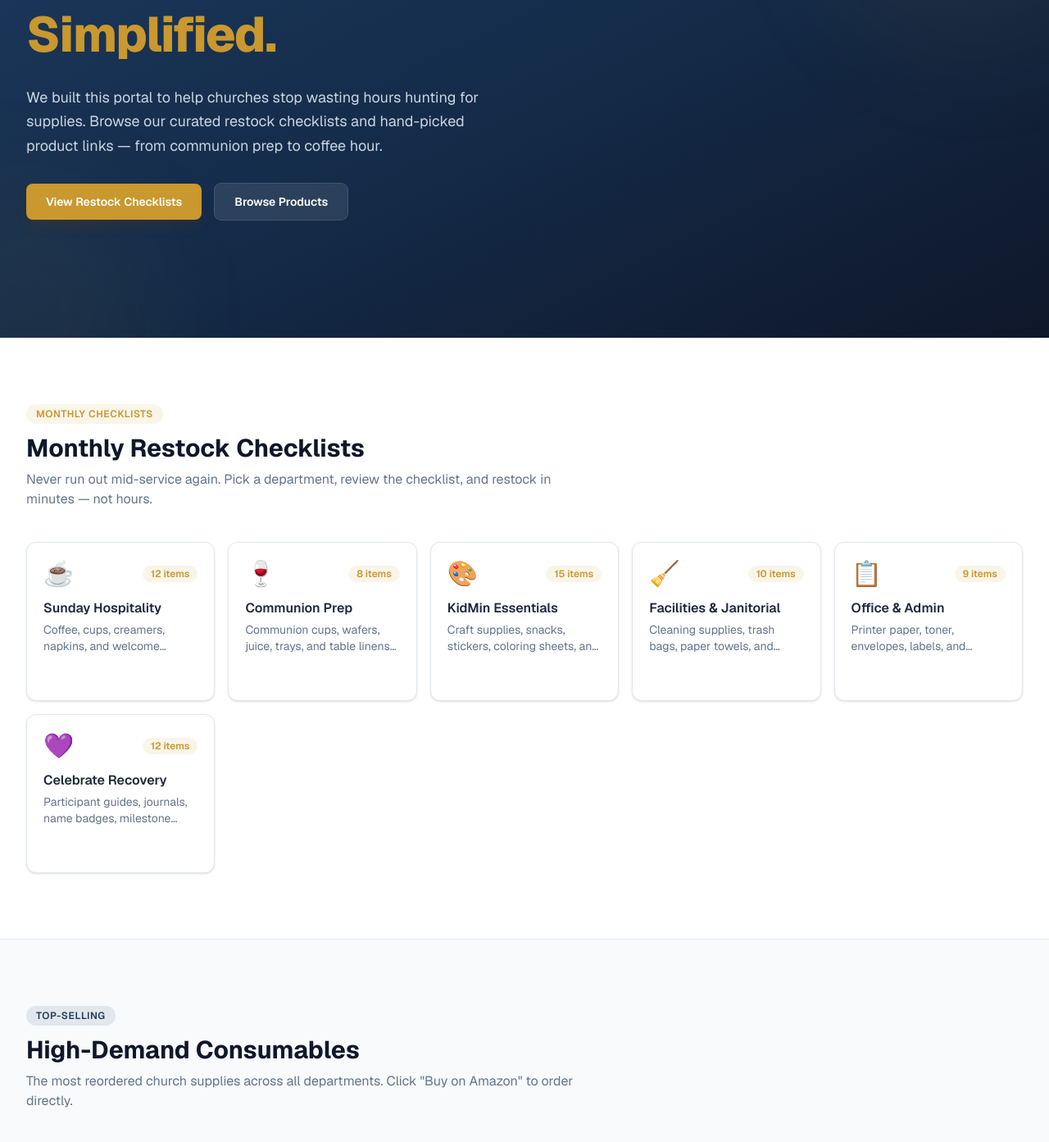
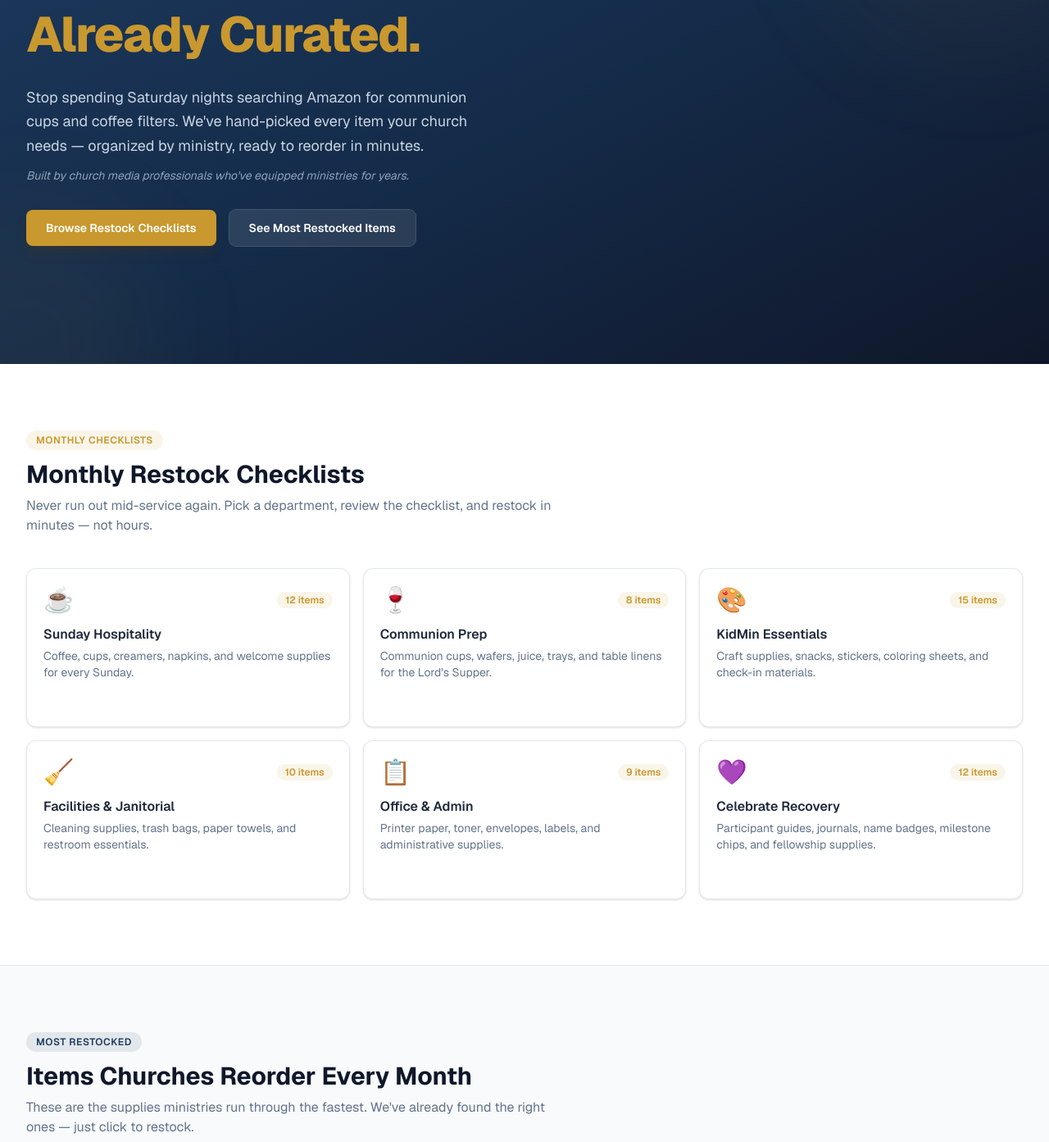
Before and after one commit to Power-Digital-Media/pastors-provision, a Next.js app: page / in a window 1280 px wide. Shown: the part 287-1680 px from the top of the page at 82% size. Built offline with nearby package versions, Linux system fonts and the light colour scheme.

Commit message:
copy: reframe site as trusted restock resource, soften CTAs, add PDM cross-sell

```diff
--- a/app/checklists/[slug]/page.tsx
+++ b/app/checklists/[slug]/page.tsx
@@ -114,7 +114,7 @@ export default async function ChecklistPage({
                   {item.description}
                 </p>
                 <div className="mt-4 flex items-center gap-1.5 text-xs font-semibold text-[var(--gold)] opacity-0 transition-opacity duration-200 group-hover:opacity-100">
-                  View on Amazon
+                  Restock This Item
                   <svg
                     className="h-3.5 w-3.5 transition-transform group-hover:translate-x-0.5"
                     fill="none"
--- a/app/page.tsx
+++ b/app/page.tsx
@@ -187,26 +187,30 @@ export default function HomePage() {
         <div className="relative mx-auto max-w-7xl px-4 py-20 sm:px-6 sm:py-28 lg:px-8 lg:py-36">
           <div className="max-w-2xl">
             <h1 className="text-3xl font-extrabold leading-tight tracking-tight text-white sm:text-4xl md:text-5xl lg:text-6xl">
-              Church Supplies,{" "}
-              <span className="text-[var(--gold)]">Simplified.</span>
+              Your Monthly Restock,{" "}
+              <span className="text-[var(--gold)]">Already Curated.</span>
             </h1>
             <p className="mt-4 text-base leading-relaxed text-slate-300 sm:text-lg sm:mt-6 max-w-xl">
-              We built this portal to help churches stop wasting hours hunting
-              for supplies. Browse our curated restock checklists and
-              hand-picked product links — from communion prep to coffee hour.
+              Stop spending Saturday nights searching Amazon for communion
+              cups and coffee filters. We&apos;ve hand-picked every item your
+              church needs — organized by ministry, ready to reorder in
+              minutes.
+            </p>
+            <p className="mt-3 text-sm text-slate-400 italic">
+              Built by church media professionals who&apos;ve equipped ministries for years.
             </p>
             <div className="mt-8 flex flex-col gap-3 sm:flex-row sm:gap-4">
               <a
                 href="#checklists"
                 className="inline-flex items-center justify-center rounded-lg bg-[var(--gold)] px-6 py-3 text-sm font-semibold text-white shadow-lg shadow-yellow-900/20 transition-all hover:bg-[var(--gold-light)] hover:shadow-xl active:scale-[0.97]"
               >
-                View Restock Checklists
+                Browse Restock Checklists
               </a>
               <a
                 href="#products"
                 className="inline-flex items-center justify-center rounded-lg bg-white/10 px-6 py-3 text-sm font-semibold text-white ring-1 ring-white/20 backdrop-blur-sm transition-all hover:bg-white/20 active:scale-[0.97]"
               >
-                Browse Products
+                See Most Restocked Items
               </a>
             </div>
           </div>
@@ -229,7 +233,7 @@ export default function HomePage() {
             </p>
           </div>
 
-          <div className="grid gap-4 sm:grid-cols-2 lg:grid-cols-3 xl:grid-cols-5">
+          <div className="grid gap-4 sm:grid-cols-2 lg:grid-cols-3">
             {checklists.map((cl) => (
               <ChecklistCard key={cl.title} {...cl} />
             ))}
@@ -246,14 +250,14 @@ export default function HomePage() {
           <div className="mb-10 flex flex-col gap-2 sm:flex-row sm:items-end sm:justify-between">
             <div>
               <span className="inline-block rounded-full bg-[var(--navy)]/10 px-3 py-1 text-xs font-semibold uppercase tracking-wider text-[var(--navy)] mb-3">
-                Top-Selling
+                Most Restocked
               </span>
               <h2 className="text-2xl font-bold text-[var(--slate-900)] sm:text-3xl">
-                High-Demand Consumables
+                Items Churches Reorder Every Month
               </h2>
               <p className="mt-2 max-w-2xl text-[var(--slate-500)]">
-                The most reordered church supplies across all departments. Click
-                &quot;Buy on Amazon&quot; to order directly.
+                These are the supplies ministries run through the fastest.
+                We&apos;ve already found the right ones — just click to restock.
               </p>
             </div>
           </div>
@@ -281,26 +285,47 @@ export default function HomePage() {
       <section className="bg-[var(--navy)] py-14 sm:py-16">
         <div className="mx-auto max-w-7xl px-4 text-center sm:px-6 lg:px-8">
           <h2 className="text-2xl font-bold text-white sm:text-3xl">
-            Ready to streamline your church purchasing?
+            Bookmark This — Come Back Every Month
           </h2>
           <p className="mx-auto mt-3 max-w-xl text-slate-300">
-            Bookmark this portal and come back every month. We keep the
-            checklists fresh so you don&apos;t have to.
+            We keep the checklists updated so you don&apos;t have to search.
+            Good stewardship starts with knowing exactly what to order and
+            where to find it.
           </p>
           <div className="mt-8 flex flex-col items-center gap-3 sm:flex-row sm:justify-center sm:gap-4">
             <a
               href="#checklists"
               className="inline-flex items-center justify-center rounded-lg bg-[var(--gold)] px-6 py-3 text-sm font-semibold text-white shadow-lg transition-all hover:bg-[var(--gold-light)] hover:shadow-xl active:scale-[0.97]"
             >
-              Start with Checklists
+              Start with a Checklist
             </a>
             <a
               href="#products"
               className="inline-flex items-center justify-center rounded-lg bg-white/10 px-6 py-3 text-sm font-semibold text-white ring-1 ring-white/20 backdrop-blur-sm transition-all hover:bg-white/20 active:scale-[0.97]"
             >
-              Browse All Products
+              See Most Restocked Items
             </a>
           </div>
+        </div>
+      </section>
+
+      {/* ── PDM Cross-Sell ── */}
+      <section className="border-t border-slate-700 bg-[var(--navy-dark)] py-10">
+        <div className="mx-auto max-w-7xl px-4 text-center sm:px-6 lg:px-8">
+          <p className="text-sm text-slate-400">
+            Need help with church live-streaming, sound, or media production?
+          </p>
+          <a
+            href="https://powerdigitalmedia.com"
+            target="_blank"
+            rel="noopener noreferrer"
+            className="mt-2 inline-flex items-center gap-1.5 text-sm font-semibold text-[var(--gold)] hover:text-[var(--gold-light)] transition-colors"
+          >
+            Visit Power Digital Media
+            <svg className="h-4 w-4" fill="none" viewBox="0 0 24 24" strokeWidth={2} stroke="currentColor">
+              <path strokeLinecap="round" strokeLinejoin="round" d="M13.5 4.5 21 12m0 0-7.5 7.5M21 12H3" />
+            </svg>
+          </a>
         </div>
       </section>
     </>
--- a/components/ProductCard.tsx
+++ b/components/ProductCard.tsx
@@ -50,7 +50,7 @@ export default function ProductCard({
               d="M2.25 3h1.386c.51 0 .955.343 1.087.835l.383 1.437M7.5 14.25a3 3 0 0 0-3 3h15.75m-12.75-3h11.218c1.121-2.3 2.1-4.684 2.924-7.138a60.114 60.114 0 0 0-16.536-1.84M7.5 14.25 5.106 5.272M6 20.25a.75.75 0 1 1-1.5 0 .75.75 0 0 1 1.5 0Zm12.75 0a.75.75 0 1 1-1.5 0 .75.75 0 0 1 1.5 0Z"
             />
           </svg>
-          Buy on Amazon
+          Restock on Amazon
         </a>
       </div>
     </div>
```
